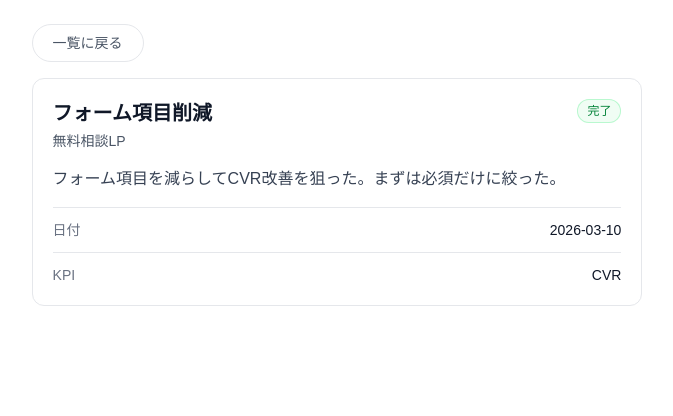
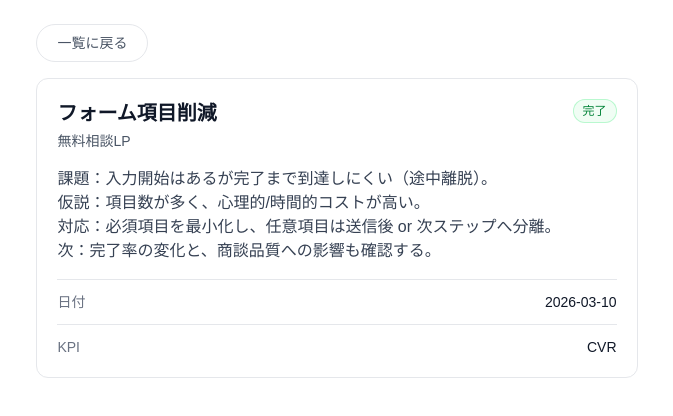
Before and after one commit to a-natsu/lp-log, a Next.js app: page /logs/1 in a window 1280 px wide. Shown: the top 416 px of the page, without its empty margins (303-976 px from the left). Built offline with nearby package versions, Linux system fonts and the light colour scheme.

Commit message:
Update log bodies for readability

```diff
--- a/app/data/logs.ts
+++ b/app/data/logs.ts
@@ -9,7 +9,7 @@ export const logs: Log[] = [
     date: "2026-03-10",
     kpi: "CVR",
     status: "完了",
-    body: "フォーム項目を減らしてCVR改善を狙った。まずは必須だけに絞った。",
+    body: "課題：入力開始はあるが完了まで到達しにくい（途中離脱）。\n仮説：項目数が多く、心理的/時間的コストが高い。\n対応：必須項目を最小化し、任意項目は送信後 or 次ステップへ分離。\n次：完了率の変化と、商談品質への影響も確認する。",
   },
   {
     id: "2",
@@ -18,7 +18,7 @@ export const logs: Log[] = [
     date: "2026-03-14",
     kpi: "スクロール率",
     status: "検証",
-    body: "フォーム項目を減らしてCVR改善を狙った。まずは必須だけに絞った。",
+    body: "課題：FVで価値が伝わらず、読み進める動機が弱い。\n仮説：「誰に/何を/どう解決」が抽象的で自分ごと化できていない。\n対応：ターゲット＋ベネフィットを1文で具体化、CTA文言も調整。\n次：スクロール率/CTAクリックを見て訴求案を比較する。",
   },
   {
     id: "3",
@@ -27,6 +27,6 @@ export const logs: Log[] = [
     date: "2026-03-18",
     kpi: "離脱率",
     status: "実装",
-    body: "フォーム項目を減らしてCVR改善を狙った。まずは必須だけに絞った。",
+    body: "課題：申込み直前で不安が残り離脱している可能性。\n仮説：料金/条件/サポート/導入の手間などが解消されていない。\n対応：想定質問をFAQ化し、比較検討〜申込み直前に配置。\n　　　回答は結論→補足で短く。\n次：FAQ閲覧率やクリックを計測して改善する。",
   },
 ];
--- a/app/logs/[id]/page.tsx
+++ b/app/logs/[id]/page.tsx
@@ -46,7 +46,9 @@ export default function LogDetailPage({
             {/* どのLPの話かを表示。タイトルの下に少し隙間（mt-1）を作っている */}
             <p className="mt-1 text-sm text-gray-600">{log.lp}</p>
             {/* 詳細ページに本文（やったこと/学び）を表示。読みやすい行間（leading-6） */}
-            <p className="mt-4 text-base leading-6 text-gray-700">{log.body}</p>
+            <p className="mt-4 text-base leading-6 text-gray-700  whitespace-pre-line">
+              {log.body}
+            </p>
           </div>
           {/* 「完了」等のステータス。角丸のバッジ（rounded-full）みたいな見た目にしている */}
           <span
```
